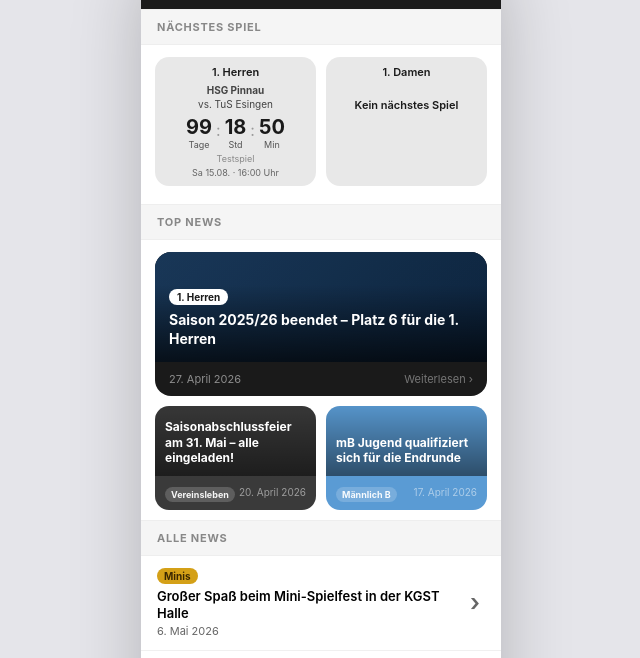
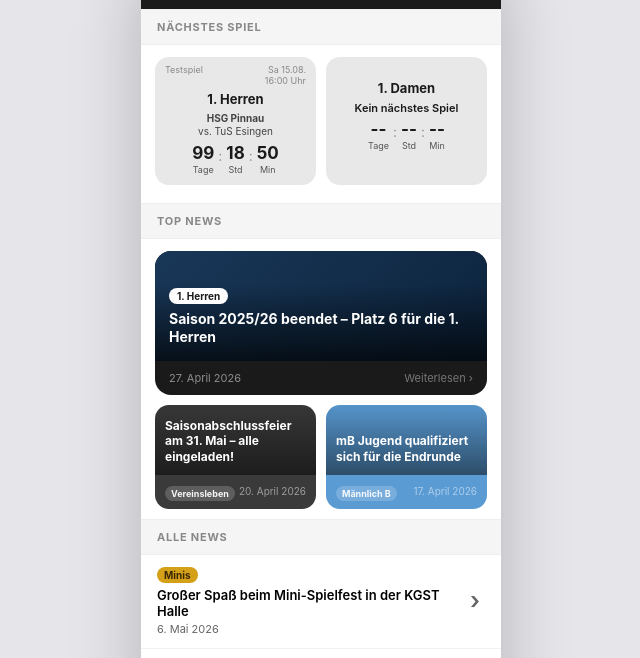
Before and after one commit to FaabNatiC/tus-esingen-handball-app, a plain HTML site: page index.html in a window 1280 px wide. Shown: the part 77-735 px from the top of the page, without its empty margins (319-959 px from the left). Drawn offline with Linux system fonts and the light colour scheme.

Commit message:
v0.6.3 - UI: Countdown-Karten kompakter, Top-Meta-Zeile, leerer Countdown bei "kein Spiel"
Layout:
- Neue Top-Zeile: Spielart-Tag links, Datum/Uhrzeit rechts
  (klein, dezent grau, 9px) - 2-zeilig: Datum oben, Uhrzeit unten
- Spielart-Tag verkürzt: "Ligaspiel" / "Pokalspiel" / "Testspiel"
  (vorher: voller Wettbewerbsname wie "Männer Oberliga Hamburg")
- Team-Name vergrößert: 11px → 13px, fetter (700)
- Countdown-Zahlen verkleinert: 20px → 17px
- Reihenfolge in der Karte:
  Top-Meta → Team → Paarung → Countdown

Fallback-Verhalten überarbeitet:
- "Kein nächstes Spiel": Countdown-Struktur bleibt sichtbar mit
  Strichen ("--" statt Zahlen), Text "Kein nächstes Spiel" steht
  wo sonst die Paarung ist. Top-Meta-Zeile bleibt leer aber reserviert
  Platz, sodass Karten gleiche Höhe behalten.
- "Spiel läuft": kein Countdown sichtbar, "Spiel läuft" steht
  unter der Paarung. Top-Meta zeigt Spielart + Anwurfzeit.

Aufgeräumt:
- Funktion formatSpielDatumZeilen() für 2-zeilige Datum-Anzeige
- Klassen .cd-comp und .cd-when entfernt
- Neue Klasse .cd-meta für Top-Zeile

```diff
--- a/index.html
+++ b/index.html
@@ -101,20 +101,20 @@ body{font-family:-apple-system,BlinkMacSystemFont,'Segoe UI',sans-serif;backgrou
 .sec{font-size:11px;font-weight:700;color:#888;text-transform:uppercase;letter-spacing:.07em;padding:10px 16px;background:#f5f5f5;border-top:1px solid #eee;border-bottom:1px solid #eee;}
 .cd-wrap{padding:10px 14px 0;}
 .cd-cards{display:grid;grid-template-columns:1fr 1fr;gap:10px;margin-bottom:4px;}
-.cd-card{background:#e8e8e8;border-radius:14px;padding:10px 10px 8px;text-align:center;}
-.cd-team{font-size:11px;color:#1a1a1a;font-weight:600;line-height:1;margin-bottom:6px;}
-.cd-units{display:flex;justify-content:center;gap:4px;margin:6px 0 4px;}
+.cd-card{background:#e8e8e8;border-radius:14px;padding:8px 10px 10px;text-align:center;}
+.cd-meta{display:flex;justify-content:space-between;align-items:flex-start;gap:6px;font-size:9px;color:#888;line-height:1.2;min-height:11px;margin-bottom:6px;}
+.cd-meta-l{text-align:left;flex:1;}
+.cd-meta-r{text-align:right;flex:1;}
+.cd-team{font-size:13px;color:#1a1a1a;font-weight:700;line-height:1;margin-bottom:6px;}
+.cd-units{display:flex;justify-content:center;gap:4px;margin:6px 0 0;}
 .cd-u{display:flex;flex-direction:column;align-items:center;}
-.cd-n{font-size:20px;font-weight:700;color:#1a1a1a;line-height:1;}
+.cd-n{font-size:17px;font-weight:700;color:#1a1a1a;line-height:1;}
 .cd-l{font-size:9px;color:#555;margin-top:2px;}
-.cd-sep{font-size:16px;color:#999;align-self:flex-start;padding-top:3px;}
+.cd-sep{font-size:14px;color:#999;align-self:flex-start;padding-top:2px;}
 .cd-match{font-size:10px;color:#444;line-height:1.35;}
-.cd-comp{font-size:9px;color:#888;margin-top:4px;line-height:1.2;}
-.cd-when{font-size:9px;color:#666;margin-top:2px;}
-.cd-status{font-size:11px;font-weight:600;color:#1a1a1a;padding:14px 4px;}
+.cd-status{font-size:11px;font-weight:600;color:#1a1a1a;margin:6px 0 2px;}
+.phone.dark .cd-meta{color:#aaa;}
 .phone.dark .cd-l{color:#bbb;}
-.phone.dark .cd-comp{color:#aaa;}
-.phone.dark .cd-when{color:#bbb;}
 .phone.dark .cd-status{color:#fff;}
 .nl{display:flex;gap:12px;padding:12px 16px;border-bottom:1px solid #f0f0f0;align-items:center;}
 .nl-arr{font-size:24px;font-weight:600;color:#666;line-height:1;flex-shrink:0;margin-left:auto;width:20px;text-align:center;}
@@ -805,7 +805,7 @@ let currentTeam = '1-herren';
 const BASE_URL = "https://raw.githubusercontent.com/FaabNatiC/tus-esingen-handball-app/main";
 
 // ── App Version & Info (zentral pflegen) ────────────────────────────────────
-const APP_VERSION = "0.6.2";
+const APP_VERSION = "0.6.3";
 const APP_BUILD_DATE = "07.05.2026";
 
 // Globale Logo-Map - wird in ladeAllesDaten aus tabelle.json befüllt
@@ -1228,16 +1228,20 @@ function formatSpielDatum(iso){
   return tage[d.getDay()] + ' ' + d.toLocaleDateString('de-DE',{day:'2-digit',month:'2-digit'}) + ' · ' + d.toLocaleTimeString('de-DE',{hour:'2-digit',minute:'2-digit'}) + ' Uhr';
 }
 
+// Aufgeteilt für 2-zeilige Anzeige in der Top-Zeile (Datum | Uhrzeit)
+function formatSpielDatumZeilen(iso){
+  var d = new Date(iso);
+  var tage = ["So","Mo","Di","Mi","Do","Fr","Sa"];
+  var datum = tage[d.getDay()] + ' ' + d.toLocaleDateString('de-DE',{day:'2-digit',month:'2-digit'});
+  var zeit  = d.toLocaleTimeString('de-DE',{hour:'2-digit',minute:'2-digit'}) + ' Uhr';
+  return { datum: datum, zeit: zeit };
+}
+
 function spielArtLabel(spiel){
-  // Dezenter Text statt Badge - zwischen Countdown und Datum
-  if(spiel.art === 'pokal'){
-    return spiel.wettbewerb || 'Pokal';
-  }
-  if(spiel.art === 'test'){
-    return 'Testspiel';
-  }
-  // Liga: Wettbewerbsname, fallback "Liga"
-  return spiel.wettbewerb || 'Liga';
+  // Kurze Tags für die Top-Zeile
+  if(spiel.art === 'pokal') return 'Pokalspiel';
+  if(spiel.art === 'test')  return 'Testspiel';
+  return 'Ligaspiel';
 }
 
 function renderCountdownCard(teamId){
@@ -1249,59 +1253,92 @@ function renderCountdownCard(teamId){
   var teamName = card.getAttribute('data-team') || '';
   var teamHtml = '<div class="cd-team">' + teamName + '</div>';
 
-  // Cache noch nicht geladen?
-  var cache = window.spielplaeneCache || {};
-  if(!cache[teamId]){
-    contentEl.innerHTML = teamHtml + '<div class="cd-status">Lade …</div>';
-    return;
-  }
-
-  var spiel = findeNaechstesSpiel(teamId);
-  if(!spiel){
-    contentEl.innerHTML = teamHtml + '<div class="cd-status">Kein nächstes Spiel</div>';
-    return;
-  }
-
-  var anwurf = new Date(spiel.datum);
-  var now = new Date();
-  var diff = anwurf - now;
-
-  // Spiel läuft: Anwurf < jetzt < Anwurf + 90min
-  var spielLaeuft = diff < 0 && diff > -90 * 60 * 1000;
-  if(spielLaeuft){
-    contentEl.innerHTML =
-      teamHtml +
-      '<div class="cd-match"><strong>' + spiel.heim + '</strong><br>vs. ' + spiel.gast + '</div>' +
-      '<div class="cd-status">Spiel läuft</div>' +
-      '<div class="cd-comp">' + spielArtLabel(spiel) + '</div>';
-    return;
-  }
-
-  // Sicherheit: falls negativer diff aber außerhalb 90min-Fenster
-  if(diff < 0){
-    contentEl.innerHTML = teamHtml + '<div class="cd-status">Kein nächstes Spiel</div>';
-    return;
-  }
-
-  var totalMin = Math.floor(diff / 60000);
-  var tage = Math.floor(totalMin / (60 * 24));
-  var std  = Math.floor((totalMin - tage * 60 * 24) / 60);
-  var min  = totalMin - tage * 60 * 24 - std * 60;
-
-  var pad = function(n){ return n < 10 ? '0' + n : '' + n; };
-
-  contentEl.innerHTML =
-    teamHtml +
-    '<div class="cd-match"><strong>' + spiel.heim + '</strong><br>vs. ' + spiel.gast + '</div>' +
-    '<div class="cd-units">' +
+  // Hilfs-Funktionen für die einzelnen Bereiche
+  function metaRow(spiel){
+    if(!spiel){
+      // leere Top-Zeile reserviert Platz, hält Karten gleich hoch
+      return '<div class="cd-meta"><span class="cd-meta-l">&nbsp;</span><span class="cd-meta-r">&nbsp;</span></div>';
+    }
+    var dz = formatSpielDatumZeilen(spiel.datum);
+    return '<div class="cd-meta">' +
+      '<span class="cd-meta-l">' + spielArtLabel(spiel) + '</span>' +
+      '<span class="cd-meta-r">' + dz.datum + '<br>' + dz.zeit + '</span>' +
+    '</div>';
+  }
+  function emptyCountdown(){
+    return '<div class="cd-units">' +
+      '<div class="cd-u"><span class="cd-n">--</span><span class="cd-l">Tage</span></div>' +
+      '<div class="cd-sep">:</div>' +
+      '<div class="cd-u"><span class="cd-n">--</span><span class="cd-l">Std</span></div>' +
+      '<div class="cd-sep">:</div>' +
+      '<div class="cd-u"><span class="cd-n">--</span><span class="cd-l">Min</span></div>' +
+    '</div>';
+  }
+  function fullCountdown(diff){
+    var pad = function(n){ return n < 10 ? '0' + n : '' + n; };
+    var totalMin = Math.floor(diff / 60000);
+    var tage = Math.floor(totalMin / (60 * 24));
+    var std  = Math.floor((totalMin - tage * 60 * 24) / 60);
+    var min  = totalMin - tage * 60 * 24 - std * 60;
+    return '<div class="cd-units">' +
       '<div class="cd-u"><span class="cd-n">' + pad(tage) + '</span><span class="cd-l">Tage</span></div>' +
       '<div class="cd-sep">:</div>' +
       '<div class="cd-u"><span class="cd-n">' + pad(std) + '</span><span class="cd-l">Std</span></div>' +
       '<div class="cd-sep">:</div>' +
       '<div class="cd-u"><span class="cd-n">' + pad(min) + '</span><span class="cd-l">Min</span></div>' +
-    '</div>' +
-    '<div class="cd-comp">' + spielArtLabel(spiel) + '</div>' +
-    '<div class="cd-when">' + formatSpielDatum(spiel.datum) + '</div>';
+    '</div>';
+  }
+
+  // Cache noch nicht geladen?
+  var cache = window.spielplaeneCache || {};
+  if(!cache[teamId]){
+    contentEl.innerHTML = metaRow(null) + teamHtml + '<div class="cd-status">Lade …</div>' + emptyCountdown();
+    return;
+  }
+
+  var spiel = findeNaechstesSpiel(teamId);
+
+  // Kein nächstes Spiel
+  if(!spiel){
+    contentEl.innerHTML =
+      metaRow(null) +
+      teamHtml +
+      '<div class="cd-status">Kein nächstes Spiel</div>' +
+      emptyCountdown();
+    return;
+  }
+
+  var anwurf = new Date(spiel.datum);
+  var now = new Date();
+  var diff = anwurf - now;
+
+  // Spiel läuft: Anwurf < jetzt < Anwurf + 90min
+  var spielLaeuft = diff < 0 && diff > -90 * 60 * 1000;
+  if(spielLaeuft){
+    contentEl.innerHTML =
+      metaRow(spiel) +
+      teamHtml +
+      '<div class="cd-match"><strong>' + spiel.heim + '</strong><br>vs. ' + spiel.gast + '</div>' +
+      '<div class="cd-status">Spiel läuft</div>';
+    return;
+  }
+
+  // Sicherheit: negativer diff außerhalb 90min-Fenster
+  if(diff < 0){
+    contentEl.innerHTML =
+      metaRow(null) +
+      teamHtml +
+      '<div class="cd-status">Kein nächstes Spiel</div>' +
+      emptyCountdown();
+    return;
+  }
+
+  // Normalfall: kommendes Spiel mit Live-Countdown
+  contentEl.innerHTML =
+    metaRow(spiel) +
+    teamHtml +
+    '<div class="cd-match"><strong>' + spiel.heim + '</strong><br>vs. ' + spiel.gast + '</div>' +
+    fullCountdown(diff);
 }
 
 function tickCountdowns(){
```
